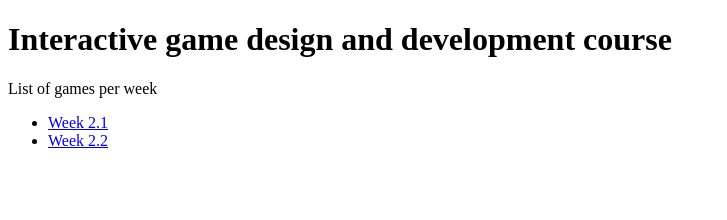
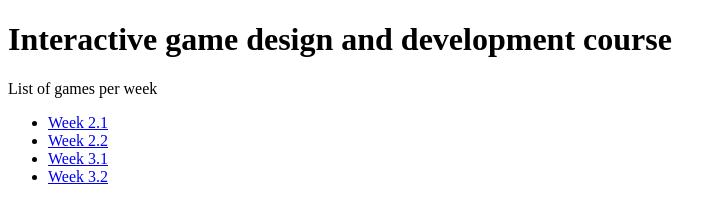
Before and after one commit to lperezp/course_games, a plain HTML site: page index.html in a window 1280 px wide. Shown: the whole page, without its empty margins (0-727 px from the left). Drawn offline with Linux system fonts and the light colour scheme.

Commit message:
add game air flight v1

```diff
--- a/index.html
+++ b/index.html
@@ -13,6 +13,8 @@
     <ul>
         <li><a href="/week2.1/index.html">Week 2.1</a></li>
         <li><a href="/week2.2/index.html">Week 2.2</a></li>
+        <li><a href="/week3.1/index.html">Week 3.1</a></li>
+        <li><a href="/week3.2/index.html">Week 3.2</a></li>
     </ul>
 </body>
 
```
Also changed, not shown: 4 other files.
